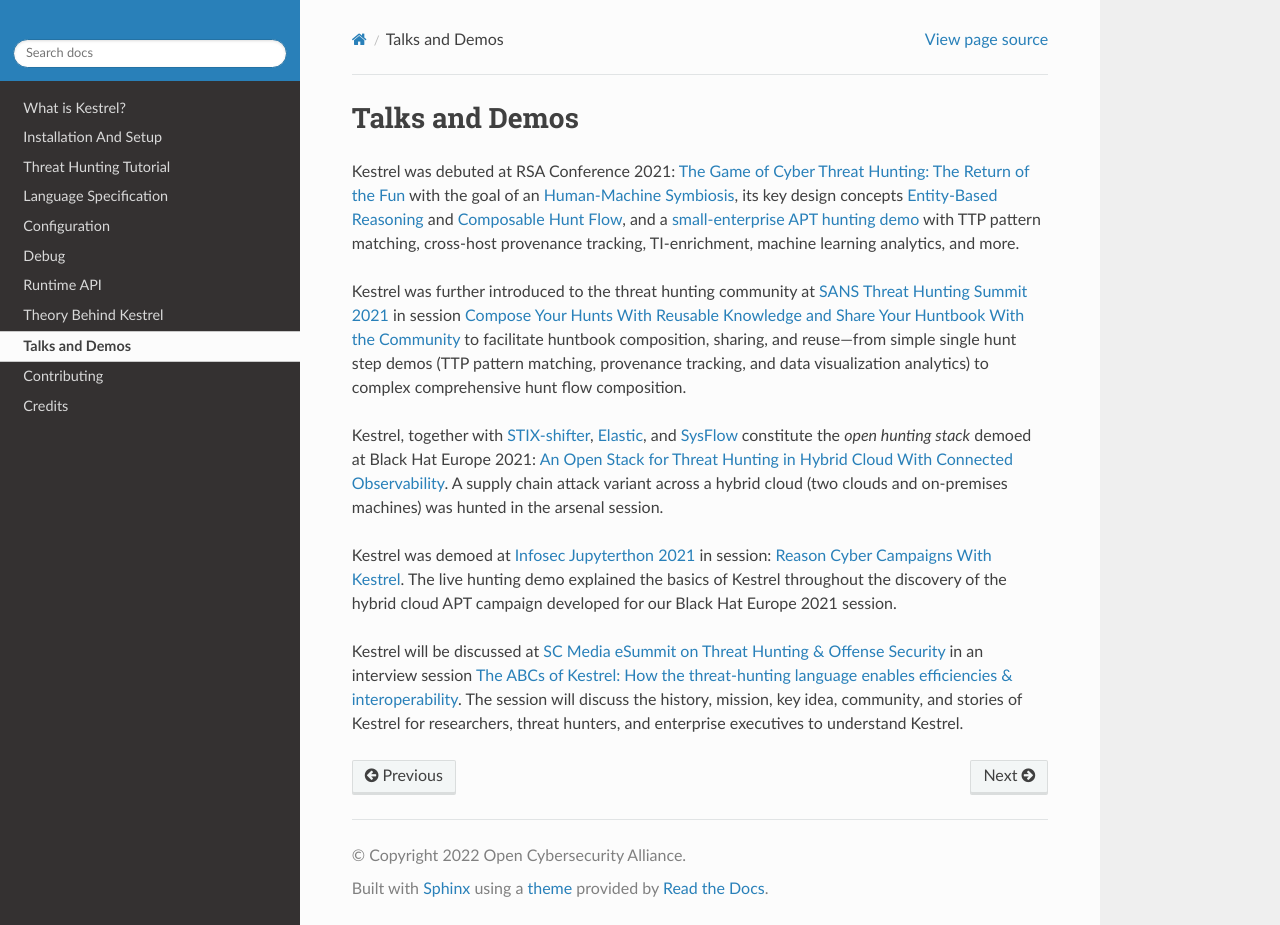
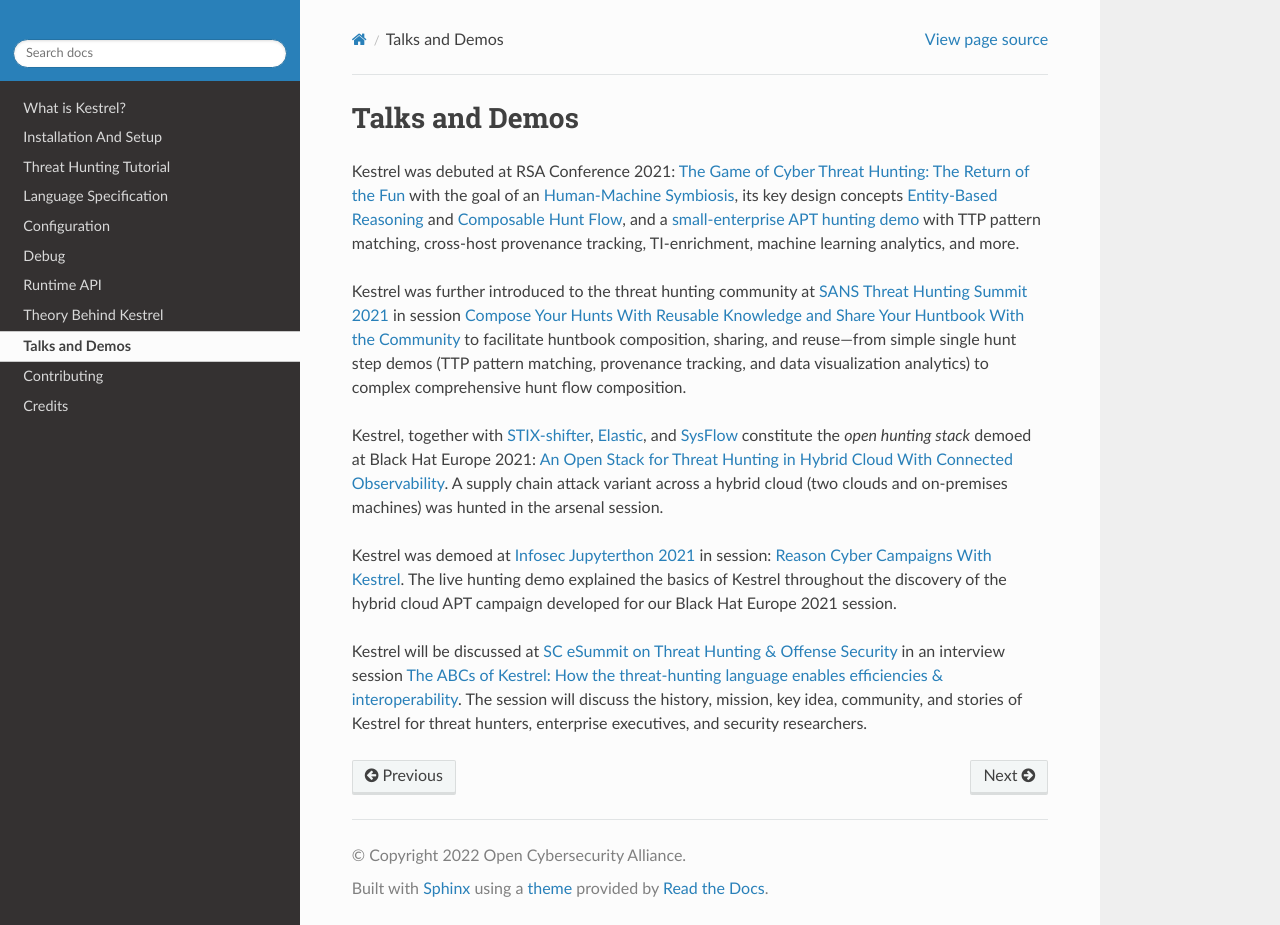
Before and after one commit to opencybersecurityalliance/kestrel-lang, a Sphinx documentation site: the page built from docs/talks.rst, in a window 1280 px wide and 925 px high. Built offline with Sphinx 7.4.7 and the Read the Docs theme 2.0.0, drawn with Linux system fonts in a browser that asks for light colours.

Commit message:
minor doc update

```diff
--- a/docs/talks.rst
+++ b/docs/talks.rst
@@ -27,11 +27,11 @@
 throughout the discovery of the hybrid cloud APT campaign developed for our
 Black Hat Europe 2021 session.
 
-Kestrel will be discussed at `SC Media eSummit on Threat Hunting & Offense
+Kestrel will be discussed at `SC eSummit on Threat Hunting & Offense
 Security`_ in an interview session `The ABCs of Kestrel: How the threat-hunting
 language enables efficiencies & interoperability`_. The session will discuss
 the history, mission, key idea, community, and stories of Kestrel for
-researchers, threat hunters, and enterprise executives to understand Kestrel.
+threat hunters, enterprise executives, and security researchers.
 
 .. _The Game of Cyber Threat Hunting\: The Return of the Fun: https://www.rsaconference.com/Library/presentation/USA/2021/The%20Game%20of%20Cyber%20Threat%20Hunting%20The%20Return%20of%20the%20Fun
 .. _small-enterprise APT hunting demo: https://www.youtube.com/watch?v=tASFWZfD7l8
@@ -47,5 +47,5 @@
 .. _Infosec Jupyterthon 2021: https://infosecjupyterthon.com/2021/agenda.html
 .. _Reason Cyber Campaigns With Kestrel: https://www.youtube.com/embed/nMnHBnYfIaI?start=20557&end=22695
 
-.. _SC Media eSummit on Threat Hunting & Offense Security: https://www.scmagazine.com/esummit/automating-the-hunt-for-advanced-threats
+.. _SC eSummit on Threat Hunting & Offense Security: https://www.scmagazine.com/esummit/automating-the-hunt-for-advanced-threats
 .. _The ABCs of Kestrel\: How the threat-hunting language enables efficiencies & interoperability: https://www.scmagazine.com/esummit/automating-the-hunt-for-advanced-threats
```
Also changed, not shown: docs/overview/packages.rst (+3 -4 lines).
